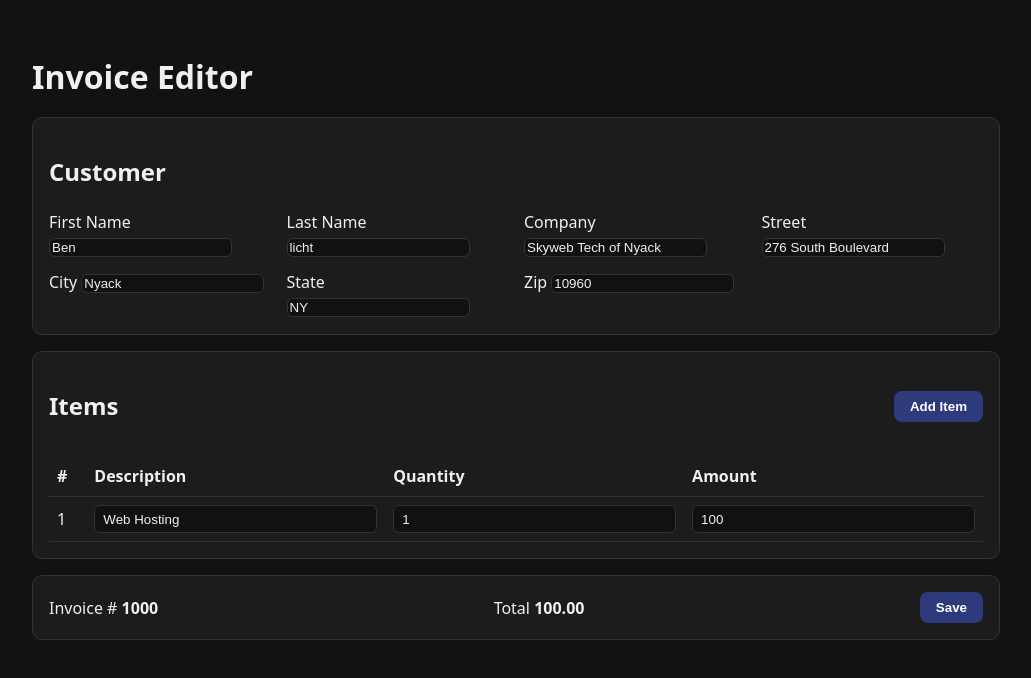
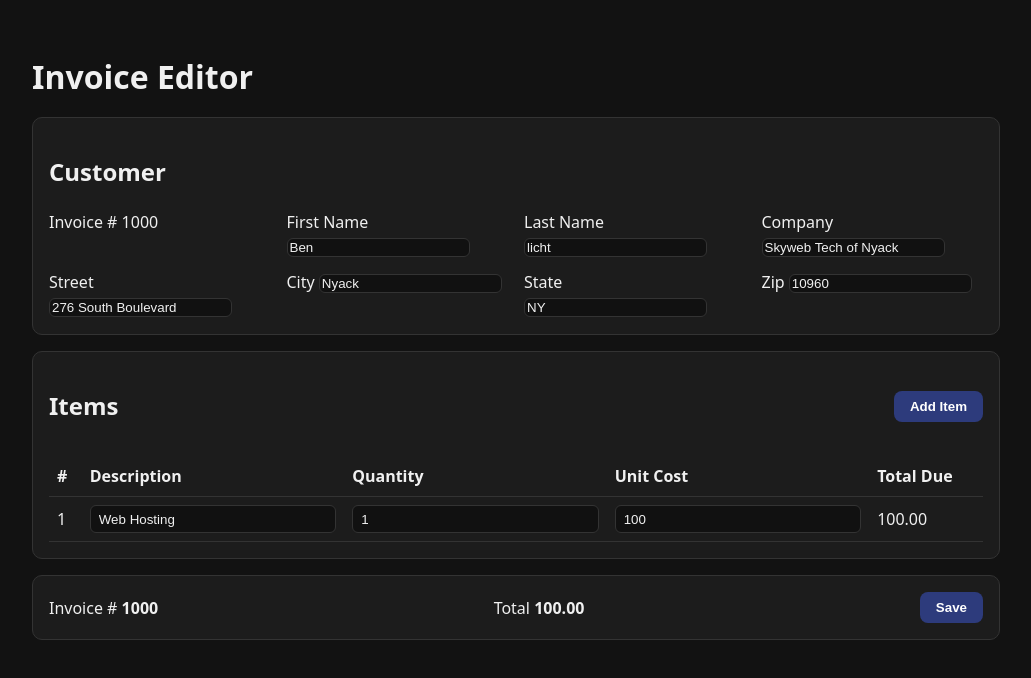
Before and after one commit to PlesantJerk/Vue_MVVM, a Vue app: page / in a window 1280 px wide. Both pictures are taken after a click on the button "Add Item". Shown: the top 678 px of the page, without its empty margins (124-1155 px from the left). Built offline with nearby package versions, Linux system fonts and the light colour scheme.

Commit message:
Expanded Example

```diff
--- a/src/App.vue
+++ b/src/App.vue
@@ -12,6 +12,7 @@ const vm = VMBase.wrap(new VMInvoice())
     <section class="card">
       <h2>Customer</h2>
       <div class="grid">
+        <label>Invoice # {{ vm.id }}</label>
         <label>First Name <input v-model="vm.first_name" /></label>
         <label>Last Name <input v-model="vm.last_name" /></label>
         <label>Company <input v-model="vm.company" /></label>
@@ -34,7 +35,8 @@ const vm = VMBase.wrap(new VMInvoice())
             <th>#</th>
             <th>Description</th>
             <th>Quantity</th>
-            <th>Amount</th>
+            <th>Unit Cost</th>
+            <th>Total Due</th>
           </tr>
         </thead>
         <tbody>
@@ -55,6 +57,7 @@ const vm = VMBase.wrap(new VMInvoice())
                 v-model.number="item.amount"
               />
             </td>
+            <td>{{ item.total.toFixed(2) }}</td>
           </tr>
         </tbody>
       </table>
--- a/view_models/vmbase.js
+++ b/view_models/vmbase.js
@@ -219,4 +219,10 @@ export class VMBase
     {
         // default: do nothing
     }
+
+    toNumber(val)
+    {
+        const num = Number(val);
+        return Number.isFinite(num) ? num : 0;
+    }
 }
--- a/view_models/vminvoice.js
+++ b/view_models/vminvoice.js
@@ -45,7 +45,7 @@ export class VMInvoice extends VMBase
         this.#total = 0;
         for (var i = 0; i < this.#invoices.length; i++)
         {
-            this.#total += this.#invoices[i].amount;
+            this.#total += this.#invoices[i].total;
         }
         this.notify("invoice_total");
     }
--- a/view_models/vminvoice_entry.js
+++ b/view_models/vminvoice_entry.js
@@ -6,6 +6,8 @@ export class VMInvoiceEntry extends VMBase
     #invioce_id = 0;
     #amount = 100;
     #owner = null;
+    #quantity = 1;
+    total = 0;
     constructor(owner, notifyHandler = null)
     {
         super(notifyHandler);
@@ -15,7 +17,7 @@ export class VMInvoiceEntry extends VMBase
 
         // display read/write text fields for these
         this.description = "Web Hosting";
-        this.quantity = 1;
+        this.#update_total();
     }
 
     // display readonly as "item number"
@@ -24,6 +26,26 @@ export class VMInvoiceEntry extends VMBase
         return this.#invioce_id;
     }
 
+    get quantity()
+    {
+        return this.#quantity;
+    }
+
+    #update_total()
+    {
+        this.total = this.#quantity * this.#amount;
+        this.notify("total");
+        this.#owner.on_invoice_changed();
+    }
+
+    set quantity(val)
+    {
+        this.#quantity = super.toNumber(val);
+        this.#update_total();
+        this.notify("quantity");
+    }
+
+
     get amount()
     {
         return this.#amount;
@@ -31,15 +53,8 @@ export class VMInvoiceEntry extends VMBase
 
     set amount(val)
     {
-        const num = Number(val);
-        this.#amount = Number.isFinite(num) ? num : 0;
-        if (this.#owner)
-        {
-            this.#owner.on_invoice_changed();
-        }
-        else
-        {
-            this.notify("amount");
-        }
+        this.#amount = super.toNumber(val);
+        this.#update_total();
+        this.notify("amount");
     }
 }
```
